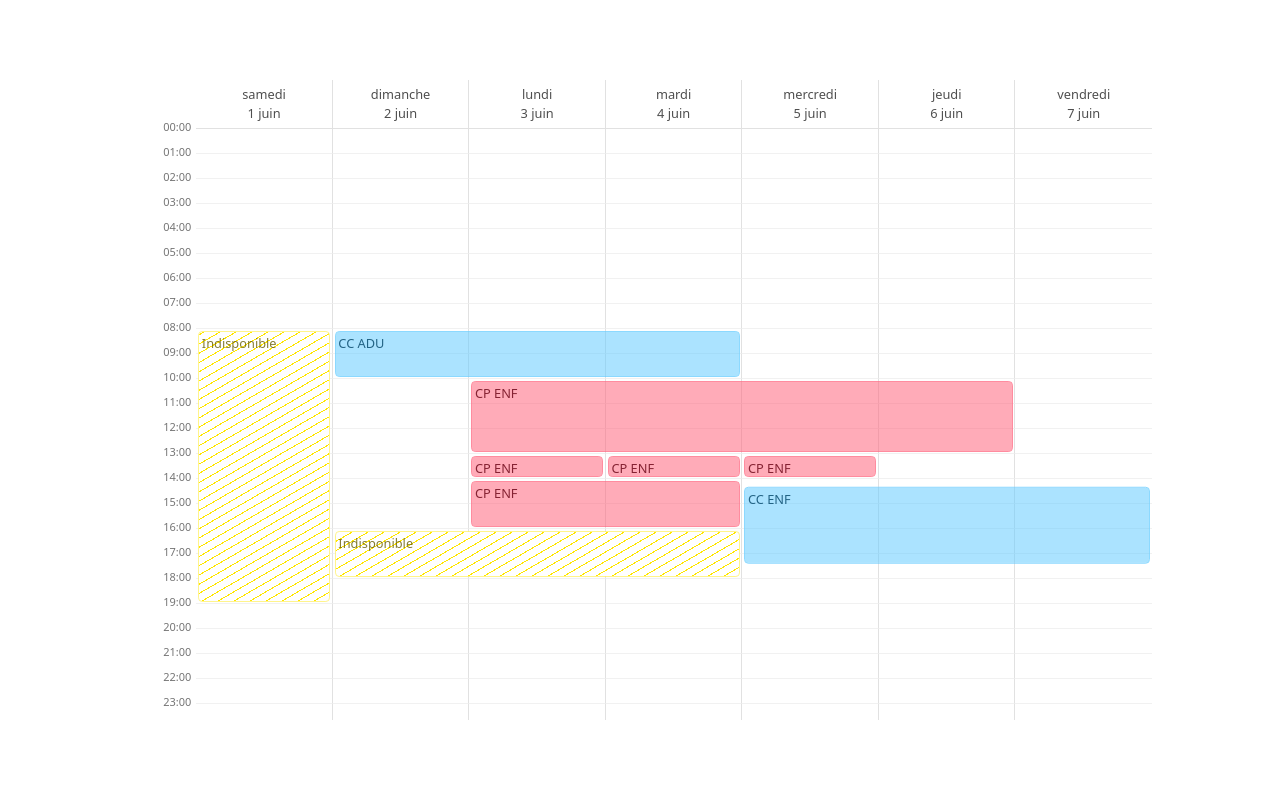
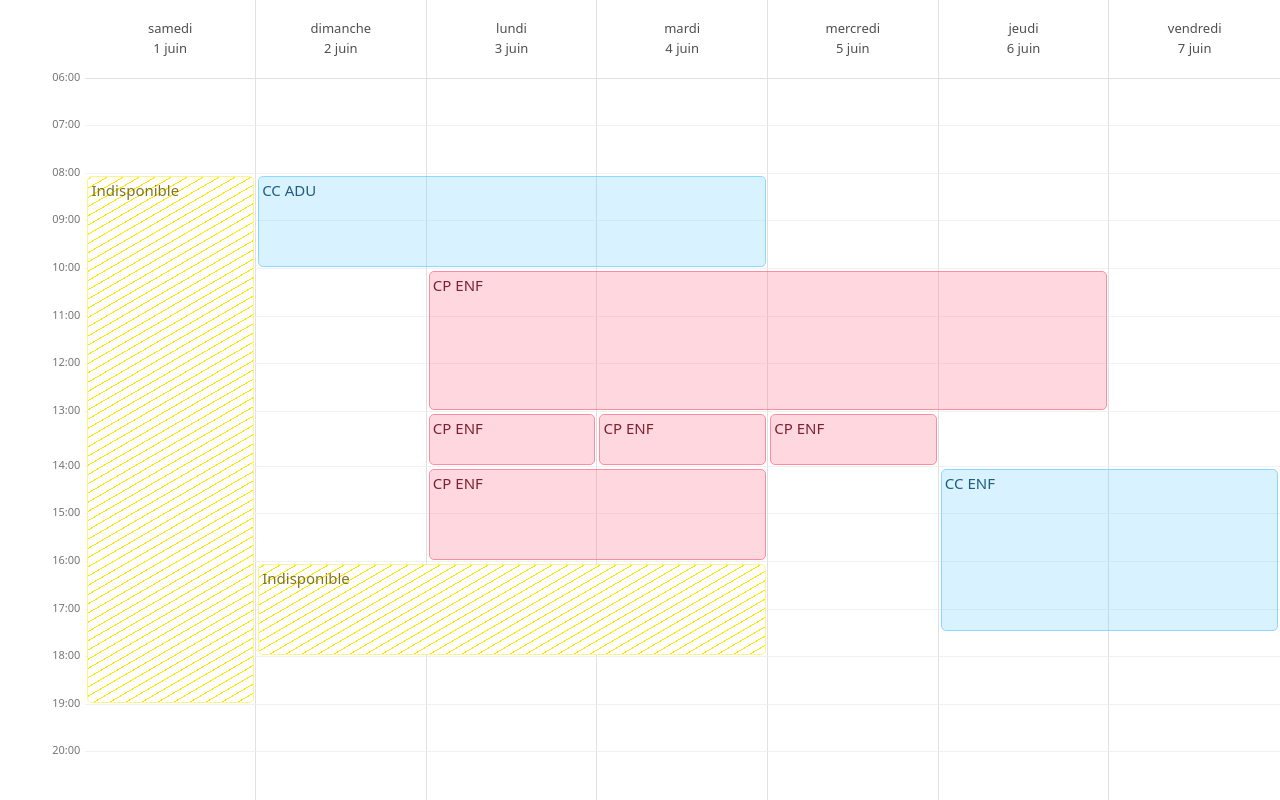
Before and after one commit to cedric-marcone/tempo-ui, a React (Vite) app: page / in a window 1280 px wide. Built offline with nearby package versions, Linux system fonts and the light colour scheme.

Commit message:
Refactor date formatting functions, improve grid interaction, and update slot styling in planning module

```diff
--- a/index.html
+++ b/index.html
@@ -2,12 +2,12 @@
 <html lang="en">
   <head>
     <meta charset="UTF-8" />
-    <link rel="icon" type="image/svg+xml" href="/vite.svg" />
+    <!-- <link rel="icon" type="image/svg+xml" href="/vite.svg" /> -->
     <meta name="viewport" content="width=device-width, initial-scale=1.0" />
-    <title>Vite + React + TS</title>
+    <title>Tempo</title>
   </head>
   <body>
-    <div id="root"></div>
+    <div id="root" vaul-drawer-wrapper></div>
     <script type="module" src="/src/main.tsx"></script>
   </body>
 </html>
--- a/src/App.tsx
+++ b/src/App.tsx
@@ -2,13 +2,14 @@
 // import Calendar from "./calendar";
 import * as Dates from "./lib/dates";
 import Planning from "./planning";
+import { Drawer } from "vaul";
 
 const events = [
   {
     type: "CC",
     title: "CC ENF",
-    from: "2024-06-05T14:15",
-    to: "2024-06-09T17:30",
+    from: "2024-06-06T14:00",
+    to: "2024-06-07T17:30",
   },
   {
     type: "CC",
@@ -68,8 +69,11 @@
 
 export default function App() {
   // const data = React.use(dataPromise);
+  const [open, setOpen] = React.useState(false);
+  const [data, setData] = React.useState("");
+  const onOpenChange = (o: boolean) => setOpen(o);
   return (
-    <>
+    <main>
       {/* <svg className="logo" viewBox="0 0 145 38">
         <path
           d="M30 14.4c0 .5-.2.7-.5.7h-7c-.3 0-.6-.2-.6-.7v-.2c1-1.7 2.8-3 5.1-3 2.4 0 3.5 1.6 3.2 3.4l-.2-.2zm-10.2 7h25a1.4 1.4 0 001.4-.9C50.4 9.6 42.2 3 29.2 3 17.2 3 5.4 9.3 1.8 19.4-1.9 30 7.2 34.7 19 34.7c8.3 0 18.8-3 24.2-9.6l.1-.4c0-.3-.3-.7-.7-.7H27a1.4 1.4 0 00-1.1.5 5.5 5.5 0 01-4.1 2c-3.6 0-3.5-2.4-2.8-4.7.3-.5.5-.6.8-.6v.3zm24.3 10.8c-.2 0-.5-.2-.5-.5l.3-.6 7.7-7c.3-.3.7-.4 1-.4l.5.1h.2c3.4 1.7 7.7 2.8 12.8 2.8 0 0 5.7-.3 6.1-1.7.6-1.3-2.3-1.3-4.1-1.6l-4.5-.4c-8.3-.7-14.8-3.3-13.2-8 2.2-7 16.5-11 29.5-11 6.4 0 12 .6 17.2 2.1.3.2.4.4.4.7v.6l-7 6.3s-.5.4-.9.4h-.5c-3.2-1-6.8-2-11-2-2 0-5 .4-5.3 1.6-.3 1.1 2.3 1.4 4 1.5l4.7.6c9 1 14.9 3.4 13.2 8.5C92.4 31.4 78.1 35 65.2 35c-7.1 0-15-1-21-2.5v-.3zm75.5-8.8c-.3 0-.5.2-.5.4l-2.8 8.7a1.4 1.4 0 01-1.4 1H96c-.3 0-.6-.4-.6-.7v-.3l8.4-26.9a1.4 1.4 0 011.4-1h36.2c.4 0 .7.5.7.7v.3l-2 6.4a1.4 1.4 0 01-1.3 1h-16c-.2 0-.5 0-.5.3l-.5 1.7v.3c0 .4.3.7.7.7h13.4c.3 0 .5.2.5.7v.2l-1.8 5.8a1.4 1.4 0 01-1.3.9h-13.7v-.2"
@@ -80,10 +84,44 @@
         date={date}
         events={events}
         startDay="SAT"
-        startHour={0}
-        endHour={24}
+        startHour={6}
+        endHour={21}
+        openDialog={(data: string) => {
+          setData(data);
+          setOpen(true);
+        }}
       />
-    </>
+
+      <Drawer.Root
+        open={open}
+        onOpenChange={onOpenChange}
+        shouldScaleBackground
+        handleOnly
+      >
+        <Drawer.Portal>
+          <Drawer.Overlay
+            style={{ position: "fixed", inset: 0, background: "#00000040" }}
+          />
+          <Drawer.Content
+            style={{
+              background: "#fff",
+              display: "flex",
+              borderRadius: "10px 10px 0 0",
+              height: "90%",
+              padding: "10px 20px",
+              position: "fixed",
+              insetBlockEnd: 0,
+              insetInline: "max(0px, 40cqi - 320px)",
+              flexDirection: "column",
+              outline: "none",
+            }}
+          >
+            <Drawer.Handle style={{ marginTop: 10, background: "grey" }} />
+            <pre>{data}</pre>
+          </Drawer.Content>
+        </Drawer.Portal>
+      </Drawer.Root>
+    </main>
   );
   // return <Calendar events={data} />;
 }
--- a/src/index.css
+++ b/src/index.css
@@ -21,13 +21,21 @@
   height: 100dvh;
   display: flex;
   align-items: center;
+  background-color: #fff;
 }
 
 #root {
+  inline-size: 100dvw;
+  block-size: 100dvh;
+  margin: auto;
+  display: flex;
+  flex-direction: column;
+  background-color: #fff;
+}
+main {
   container-type: size;
-  inline-size: 80dvw;
-  block-size: 80dvh;
-  margin: auto;
+  flex: 1;
+  max-height: 100dvh;
 }
 
 /* .logo {
--- a/src/lib/dates.ts
+++ b/src/lib/dates.ts
@@ -38,9 +38,14 @@
 
 export function formatUTCTimestamp(date: Date) {
   const d = formatUTCDate(date);
+  const t = formatUTCTime(date);
+  return `${d}T${t}`;
+}
+
+export function formatUTCTime(date: Date) {
   const hh = String(date.getUTCHours()).padStart(2, "0");
   const mi = String(date.getUTCMinutes()).padStart(2, "0");
-  return `${d}T${hh}:${mi}`;
+  return `${hh}:${mi}`;
 }
 
 export function formatUTCDate(date: Date) {
--- a/src/planning.module.css
+++ b/src/planning.module.css
@@ -11,11 +11,16 @@
   block-size: 100cqb;
 
   overflow: auto;
+  scroll-behavior: smooth;
 
   background-color: #fff;
 }
 
-.gridHeader {
+.slots {
+  display: contents;
+}
+
+.header {
   position: sticky;
   inset-block-start: 0;
   z-index: 3;
@@ -33,7 +38,7 @@
   pointer-events: none;
   touch-action: none;
 
-  & > .cell {
+  & > .colHeader {
     display: flex;
     align-items: center;
     justify-content: center;
@@ -43,7 +48,7 @@
     background-color: #fffd;
     backdrop-filter: blur(6px);
 
-    padding: 5px;
+    padding: 1cqb 1cqi;
 
     border-block-end: 0.5px solid #e1e1e1;
   }
@@ -86,13 +91,21 @@
   border-inline-end: 0.5px solid #e1e1e1;
 }
 
+.slotOuter {
+  display: flex;
+  align-items: stretch;
+  justify-content: stretch;
+  padding: 3px;
+}
+
 .slot {
   all: unset;
+  flex: 1;
   display: flex;
   box-sizing: border-box;
   z-index: 1;
 
-  margin: 3px 3.5px 4px 3px;
+  margin: 0;
   padding: 0.25cqb 0.25cqi;
   border-radius: clamp(3px, 0.5cqb, 15px);
   border: none;
@@ -100,17 +113,27 @@
   font-weight: 500;
   font-size: clamp(11px, min(2cqb, 2cqi), 15px);
 
-  color: hsla(var(--hue), 100%, 20%, 0.8);
-  background-color: hsla(var(--hue), 100%, 70%, 0.55);
+  color: hsla(var(--hue), 100%, 20%, 0.85);
+  background-color: hsla(var(--hue), 100%, 70%, 0.25);
   outline: 1px solid hsla(var(--hue), 100%, 70%, 0.75);
 
   overflow: hidden;
   text-overflow: ellipsis;
 
   user-select: none;
+
+  -webkit-tap-highlight-color: transparent;
 }
 .slot:focus {
   outline: 2px solid hsla(var(--hue), 50%, 50%, 0.75);
+}
+.NEW,
+.NEW:focus {
+  --hue: 250;
+  color: hsla(var(--hue), 0%, 20%, 0.7);
+  background-color: hsla(var(--hue), 0%, 75%, 0.25);
+  outline: none;
+  border-radius: 0;
 }
 .CC {
   --hue: 200;
--- a/src/planning.tsx
+++ b/src/planning.tsx
@@ -14,47 +14,89 @@
   to: string;
 };
 
+type Slot = Event & {
+  row: number;
+  col: number;
+  rowspan: number;
+  colspan: number;
+  size: number;
+  start: number;
+};
+
 type Props = {
   date: Date;
   startDay: Day;
   startHour: number;
   endHour: number;
   events: Event[];
+  openDialog: (data: string) => void;
 };
 
-export default function WeekPlanning({
-  date,
-  events,
-  startDay,
-  startHour,
-  endHour,
-}: Props) {
+let newSlot: Slot | undefined;
+let newSlotDiv: HTMLDivElement | undefined;
+
+export default function WeekPlanning(props: Props) {
+  const { date, events, startDay, startHour, endHour } = props;
+
   const first = Dates.previousWeekday(date, startDay);
   const cols = Arrays.range(0, 7).map(Dates.formatDay(first));
   const rows = Arrays.range(startHour, endHour).map(Dates.formatHour);
 
-  const gridMouseMove = (e: MouseEvent) => {
-    const ts = toTimestamp(e, first, startHour);
-    if (!ts) return;
-    console.log("move", ts);
-  };
+  const convert = convertToTimestamp(first, startHour);
 
   const gridMouseUp = (e: MouseEvent) => {
     document.removeEventListener("mousemove", gridMouseMove);
 
-    // if (targetsSlot(e)) return;
-    // const ts = toTimestamp(e, first, startHour);
-    // if (!ts) return;
-    // toggleSlotsInertia(e, false);
-    // console.log("up  ", ts);
+    if (!newSlotDiv) return;
+
+    changeSlotInertia(e, false);
+    newSlotDiv.remove();
+    props.openDialog(JSON.stringify(newSlot, null, 2));
+    newSlotDiv = undefined;
+    newSlot = undefined;
+  };
+
+  const gridMouseMove = (e: MouseEvent) => {
+    const ts = convert(e);
+    if (!ts || !newSlot || !newSlotDiv) return;
+
+    const to = Dates.formatUTCTimestamp(ts);
+    const toTime = Dates.formatUTCTime(ts);
+    const from = Dates.parseUTCTimestamp(newSlot.from);
+    const fromTime = Dates.formatUTCTime(from);
+    if (to <= newSlot.from || toTime <= fromTime) return;
+
+    const event = { ...newSlot, to: Dates.formatUTCTimestamp(ts) };
+
+    if (intersects(event, events)) return;
+
+    newSlot = mapEventToSlot(event, startDay, startHour);
+
+    applyStyles(newSlotDiv, stylesFromSlot(newSlot));
   };
 
   const gridMouseDown = (e: React.MouseEvent) => {
-    // if (targetsSlot(e)) return;
-    const ts = toTimestamp(e, first, startHour);
+    const target = e.target as HTMLElement;
+    if (target.tagName === "BUTTON") return;
+
+    changeSlotInertia(e, true);
+
+    const ts = convert(e);
     if (!ts) return;
-    // toggleSlotsInertia(e, true);
-    console.log("down", ts);
+
+    const ns = new Date(ts);
+    ns.setUTCMinutes(ns.getUTCMinutes() + 15);
+
+    const from = Dates.formatUTCTimestamp(ts);
+    const to = Dates.formatUTCTimestamp(ns);
+    const event = { type: "NEW", title: "", from, to };
+
+    newSlot = mapEventToSlot(event, startDay, startHour);
+    newSlotDiv = document.createElement("div");
+    newSlotDiv.inert = true;
+    newSlotDiv.className = classNames(css.slot, css.NEW);
+    applyStyles(newSlotDiv, stylesFromSlot(newSlot));
+    document.querySelector(".slots")!.appendChild(newSlotDiv);
 
     document.addEventListener("mouseup", gridMouseUp, { once: true });
     document.addEventListener("mousemove", gridMouseMove);
@@ -62,35 +104,33 @@
 
   const slotClicked = (slot: Event) => (e: React.MouseEvent) => {
     e.stopPropagation();
-    console.log(slot);
+    props.openDialog(JSON.stringify(slot, null, 2));
   };
 
   return (
-    <div className={css.grid} tabIndex={-1} onMouseDown={gridMouseDown}>
-      {mapEvents(events, startDay, startHour).map((slot, i) => {
-        const { row, rowspan, col, colspan, title, type } = slot;
-        const style = {
-          gridArea: `${row} / ${col} / span ${rowspan} / span ${colspan}`,
-          blockSize: `calc(${slot.size}% - 6.5px)`,
-          translate: `0 ${slot.start}%`,
-        };
+    <div className={css.grid} onMouseDown={gridMouseDown}>
+      <div className={css.slots}>
+        {mapEventsToSlots(events, startDay, startHour).map((slot, i) => {
+          const { title, type } = slot;
+          const style = stylesFromSlot(slot);
           return (
+            <div key={i} style={style} className={css.slotOuter}>
               <button
-            key={i}
+                onClick={slotClicked(slot)}
                 className={classNames(css.slot, css[type])}
-            style={style}
-            onClick={slotClicked(slot)}
               >
                 {title}
               </button>
+            </div>
           );
         })}
-      <div className={css.gridHeader}>
+      </div>
+      <div className={css.header}>
         <div style={{ gridRow: 1, gridColumn: 1 }} />
         {cols.map((header, c) => (
           <div
             key={c}
-            className={css.cell}
+            className={classNames(css.cell, css.colHeader)}
             style={{ gridRow: 1, gridColumn: c + 2 }}
           >
             {header.weekday}
@@ -122,46 +162,64 @@
   );
 }
 
-function mapEvents(events: Event[], startDay: Day, startHour: number) {
+function stylesFromSlot(slot: Slot) {
+  const { row, rowspan, col, colspan, size, start } = slot;
+  return {
+    gridArea: `${row} / ${col} / span ${rowspan} / span ${colspan}`,
+    blockSize: `${size}%`,
+    translate: `0 ${start}%`,
+  };
+}
+
+function applyStyles(element: HTMLElement, style: Record<string, unknown>) {
+  for (const key in style) {
+    // Casting : https://github.com/microsoft/TypeScript/issues/17827
+    (element.style as any)[key] = style[key];
+  }
+}
+
+function mapEventsToSlots(events: Event[], startDay: Day, startHour: number) {
   return events
-    .map((e) => mapEvent(e, startDay, startHour))
+    .map((e) => mapEventToSlot(e, startDay, startHour))
     .sort((a, b) => (a.col === b.col ? a.row - b.row : a.col - b.col));
 }
 
-function mapEvent(event: Event, startDay: Day, startHour: number) {
-  const from = Dates.parseUTCTimestamp(event.from);
-  const to = Dates.parseUTCTimestamp(event.to);
-  const first = Dates.previousWeekday(from, startDay);
+function mapEventToSlot(event: Event, startDay: Day, startHour: number) {
+  let _from = Dates.parseUTCTimestamp(event.from);
+  let _to = Dates.parseUTCTimestamp(event.to);
 
-  const row = from.getUTCHours() + 2 - startHour;
-  const col = Dates.differenceInDays(from, first) + 2;
+  const first = Dates.previousWeekday(_from, startDay);
 
-  const rowspan = to.getUTCHours() - from.getUTCHours();
-  const colspan = to.getUTCDate() - from.getUTCDate() + 1;
+  const row = _from.getUTCHours() + 2 - startHour;
+  const col = Dates.differenceInDays(_from, first) + 2;
 
-  const hourInMinutes = rowspan * 60;
-  const startMinutes = from.getUTCMinutes();
-  const endMinutes = to.getUTCMinutes();
+  const hours = _to.getUTCHours() - _from.getUTCHours();
+  const days = _to.getUTCDate() - _from.getUTCDate();
+  const startMinutes = _from.getUTCMinutes();
+  const endMinutes = _to.getUTCMinutes();
+  const hourInMinutes = hours * 60;
   const minutes = hourInMinutes - startMinutes + endMinutes;
-  const size = Numbers.roundToDecimal((minutes / hourInMinutes) * 100, 2);
+
+  const colspan = days + 1;
+  const rowspan = hours || 1;
+
+  const divider = hourInMinutes || 60;
   const start = Numbers.roundToDecimal((startMinutes / minutes) * 100, 2);
+  const size = Numbers.roundToDecimal((minutes / divider) * 100, 2);
 
   return { ...event, row, col, rowspan, colspan, size, start };
 }
 
-function toTimestamp(
-  e: React.MouseEvent | MouseEvent,
-  first: Date,
-  startHour: number
-) {
+function convertToTimestamp(first: Date, startHour: number) {
+  return (e: React.MouseEvent | MouseEvent) => {
     const target = e.target as HTMLElement;
     const ds = target.dataset;
+
     if (!ds.row || !ds.col) return;
 
     const row = Number(ds.row);
     const col = Number(ds.col);
     const bounds = target.getBoundingClientRect();
-
     const percentage = (e.clientY - bounds.y) / bounds.height;
     const quarterly = Numbers.roundMinutesToQuarter(60 * percentage);
     const quarterlyRow = quarterly === 60 ? row + 1 : row;
@@ -170,18 +228,30 @@
     const date = new Date(first);
     date.setUTCDate(first.getUTCDate() + col);
     date.setUTCHours(startHour + quarterlyRow, quaterlyMinutes, 0, 0);
-
-  return Dates.formatUTCTimestamp(date);
+    return date;
+  };
 }
 
-// function targetsSlot(e: React.MouseEvent | MouseEvent) {
-//   const target = e.target as HTMLElement;
-//   return target.classList.contains(css.slot);
-// }
+function changeSlotInertia(e: React.MouseEvent | MouseEvent, inert: boolean) {
+  const grid = e.currentTarget as Element;
+  grid.querySelectorAll(".slotOuter").forEach((slot) => {
+    inert ? slot.setAttribute("inert", "inert") : slot.removeAttribute("inert");
+  });
+}
 
-// function toggleSlotsInertia(e: React.MouseEvent | MouseEvent, inert: boolean) {
-//   const grid = e.currentTarget as Element;
-//   grid.querySelectorAll(".slot").forEach((slot) => {
-//     inert ? slot.setAttribute("inert", "inert") : slot.removeAttribute("inert");
-//   });
-// }
+function intersects(event: Event, events: Event[]) {
+  const aFfrom = Dates.parseUTCTimestamp(event.from);
+  const aTo = Dates.parseUTCTimestamp(event.to);
+  const aFromTime = Dates.formatUTCTime(aFfrom);
+  const aToTime = Dates.formatUTCTime(aTo);
+  for (const e of events) {
+    const bFrom = Dates.parseUTCTimestamp(e.from);
+    const bTo = Dates.parseUTCTimestamp(e.to);
+    if (aFfrom <= bTo && bFrom <= aTo) {
+      const bFromTime = Dates.formatUTCTime(bFrom);
+      const bToTime = Dates.formatUTCTime(bTo);
+      if (aFromTime < bToTime && bFromTime < aToTime) return true;
+    }
+  }
+  return false;
+}
```
Also changed, not shown: package.json (+4 -3 lines), 1 other file (tests, documents, lock files or other folders). Lines whose indentation alone changed are shown as unchanged.
